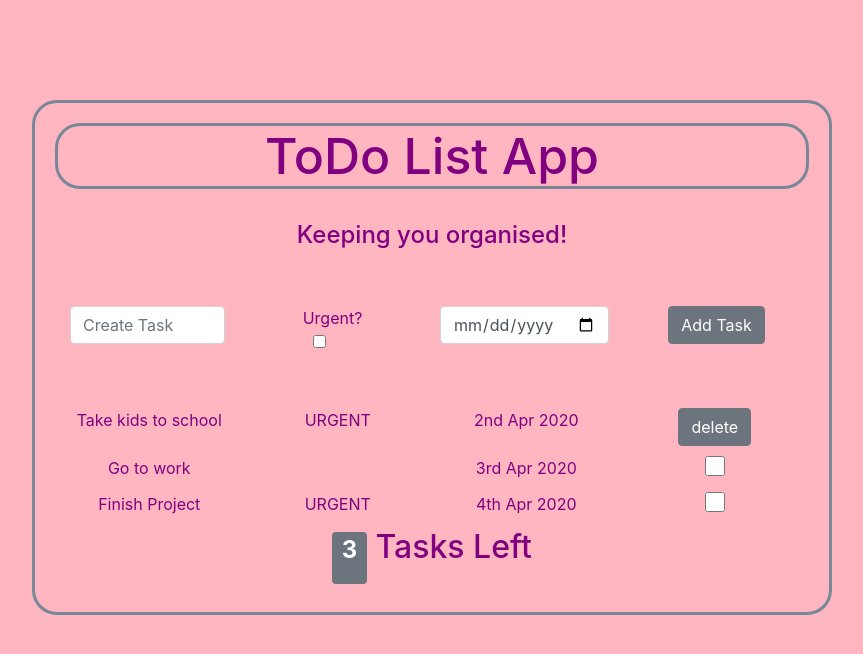
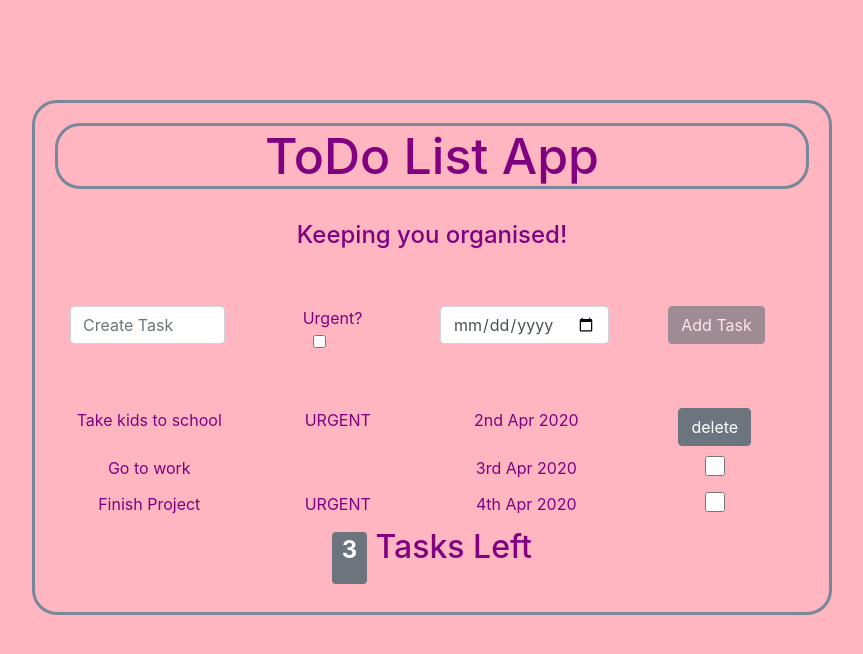
Before and after one commit to Fatima-DR/ToDo-List-Frontend-with-react, a React (Create React App) app: page / in a window 1280 px wide. Shown: the top 654 px of the page, without its empty margins (118-981 px from the left). Built offline with nearby package versions, Linux system fonts and the light colour scheme.

Commit message:
added form and disabled AddTaskButton when no text in text bar

```diff
--- a/src/App.js
+++ b/src/App.js
@@ -15,6 +15,14 @@ import Toolbar from "./Toolbar/Toolbar";
 //application need to know someone clicked the button(listen for the even)
 //know which button was clicked
 //complete relevant object from state
+
+//adding a new task
+//ensure the add new task component is controlled so that it knows about what is being enterred in the form
+//click on the add button
+//need to know this happened
+//what was the state of the form when the click happens? (done)
+//adds the new tassk (constructed based on the data in the form )to the task list
+
 
 function App() {
 
@@ -46,13 +54,30 @@ function App() {
 
     setTasks(newTask);
   }
+  //create a new Tas object   based on th data passed in the parameter
+  //create a new array which includes the new task
+  //use the set task function to update state
+  const addNewTask = (text, urgent, date) => {
+    const newTask = {
+      Text: text,
+      urgent: urgent,
+      dueDate: date,
+      completed: false,
+      id: Math.random() * 1000 // TODO: UUID - use the uuid package from NPM to generate UUID
+    }
+
+    const newTasks = [...tasks, newTask];
+    console.log(newTasks);
+
+    setTasks(newTasks);
+  }
   return (
     <div className="App">
       <Header />
       <br />
       <div>
         <br />
-        <Toolbar />
+        <Toolbar addNewTaskFunc = {addNewTask}  />
         <div className="container">
 
           <br />
--- a/src/Toolbar/Toolbar.js
+++ b/src/Toolbar/Toolbar.js
@@ -1,21 +1,53 @@
-import React from 'react';
+import React, { useState } from 'react';
+
+//Any component can keep track of its own state, so long as parent components don't need to know about this state
+
+//this component is now a controlled component (controlled form)
 
 function Toolbar(props) {
+    //creating initial state
+    const [taskText, setTaskText] = useState("");
+    const isEnabled = taskText.length > 0;
+    const [date, setDate] = useState(""); // TODO: use moment to set the initial date to todays date
+    const [checked, setChecked] = useState(false);
+
+    const handleTextChange = (event) => {
+        setTaskText(event.target.value);
+    }
+
+    const handleDateChange = (event) => {
+        setDate(event.target.value);
+    }
+
+    const handleUrgentChange = (event) => {
+        setChecked(event.target.checked);
+    }
+
+    const handleAddTask = () => {
+        props.addNewTaskFunc(taskText, checked, date);
+
+
+        //add can you set the state of the form elements back to their initial state
+        //should you be able to add new tasks if the form fields haven't been changed ie, task is an empty string
+        //setTaskText ("") (done)
+    }
+    //make sure we can lsiten to any events that happen in the form, update state accordingly
+
     return (
         <div className="container">
             <div className="row mb-3">
                 <div className="col -5">
-                    <input type="text" className="form-control" placeholder="Create Task" />
+                    <input type="text" className="form-control" placeholder="Create Task" value={taskText} onChange={handleTextChange} />
                 </div>
                 <div className="col -1">
                     <label className="form-check-label" htmlFor="urgentCheck1">Urgent?</label><br />
-                    <input type="checkbox" className="form-check-input" id="urgemtCheck1" />
+                    <input type="checkbox" className="form-check-input" id="urgemtCheck1" checked={checked} onChange={handleUrgentChange} />
                 </div>
                 <div className="col -3">
-                    <input type="date" className="form-control" />
+                    <input type="date" className="form-control" value={date} onChange={handleDateChange} />
                 </div>
                 <div className="col -1">
-                    <button className="btn btn-secondary" type="button" id="button-addon2">Add Task{props.count}</button>
+                    <button className="btn btn-secondary" type="button" id="button-addon2" onClick={handleAddTask} disabled={!isEnabled} >Add Task{props.count}</button>
                 </div>
             </div>
         </div>
```
